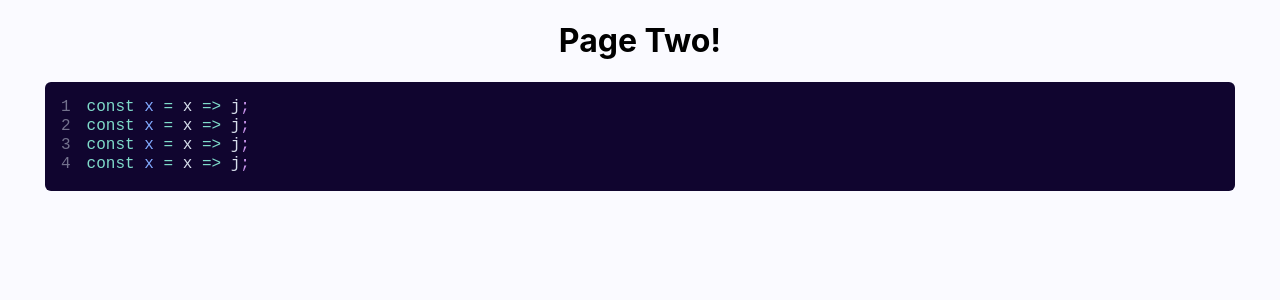
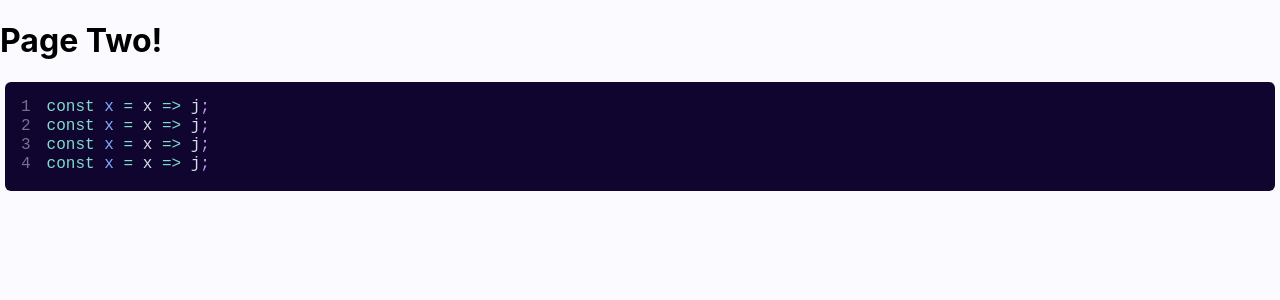
Before and after one commit to Odusanya/code-snippet, a React (Create React App) app: page /two in a window 1280 px wide. Shown: the top 300 px of the page. Built offline with nearby package versions, Linux system fonts and the light colour scheme.

Commit message:
chore: update page style

```diff
--- a/src/App.css
+++ /dev/null
@@ -1,5 +0,0 @@
-.App {
-	text-align: center;
-	max-width: 1200px;
-	margin: 0 auto;
-}
--- a/src/App.js
+++ b/src/App.js
@@ -3,7 +3,7 @@ import { Route, Switch } from 'react-router-dom';
 import page1 from './pages/page-1/';
 import page2 from './pages/page-2/';
 
-import './App.css';
+import './App.scss';
 
 function App() {
 	return (
--- /dev/null
+++ b/src/App.scss
@@ -0,0 +1,12 @@
+.page {
+	text-align: center;
+	max-width: 1200px;
+	margin: 60px auto 0;
+
+	.header {
+		margin-bottom: 30px;
+		p {
+			font-size: 18px;
+		}
+	}
+}
```
